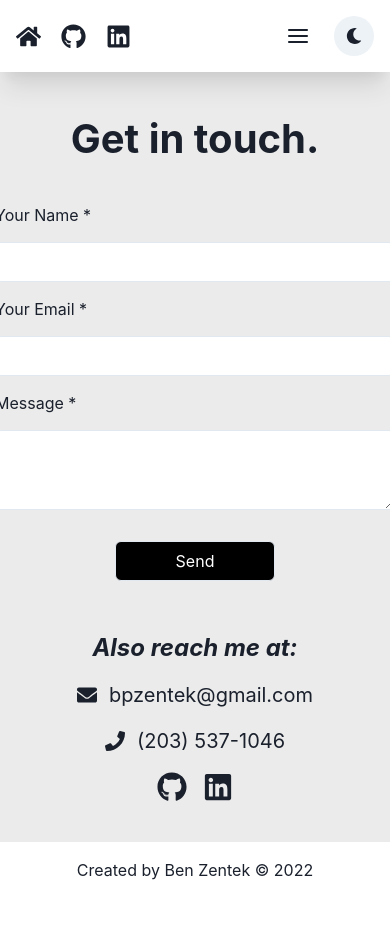
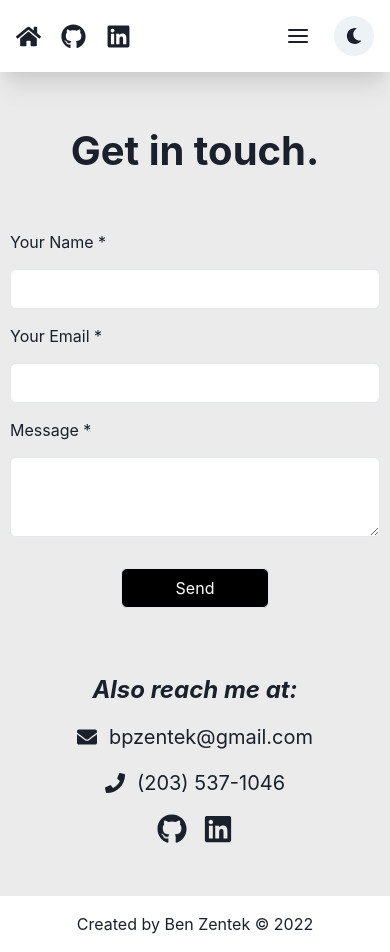
Before and after one commit to setback-king/portfolio, a React (Create React App) app: page /portfolio/contact in a window 390 px wide. Before the commit the page ends 898 px from the top, so only its background shows below. Built offline with nearby package versions, Linux system fonts and the light colour scheme.

Commit message:
fixes mobile styling

```diff
--- a/src/components/ContactMe.js
+++ b/src/components/ContactMe.js
@@ -47,6 +47,7 @@ export const ContactMe = () => {
   const formStyle = {
     display: 'flex',
     flexDirection: 'column',
+    padding: '15px',
     gap: '15px',
     width: '400px',
     marginBottom: '35px',
@@ -56,7 +57,7 @@ export const ContactMe = () => {
   const buttonBg = useColorModeValue('black', 'whiteAlpha.50');
 
   return (
-    <Flex direction="column" w="400px" bg="WhiteAlpha.50">
+    <Flex direction="column" w="400px" bg="WhiteAlpha.50" p={3}>
       <VStack gap={4} borderRadius="2em" p={6}>
         {!isSent ? (
           <VStack>
```
